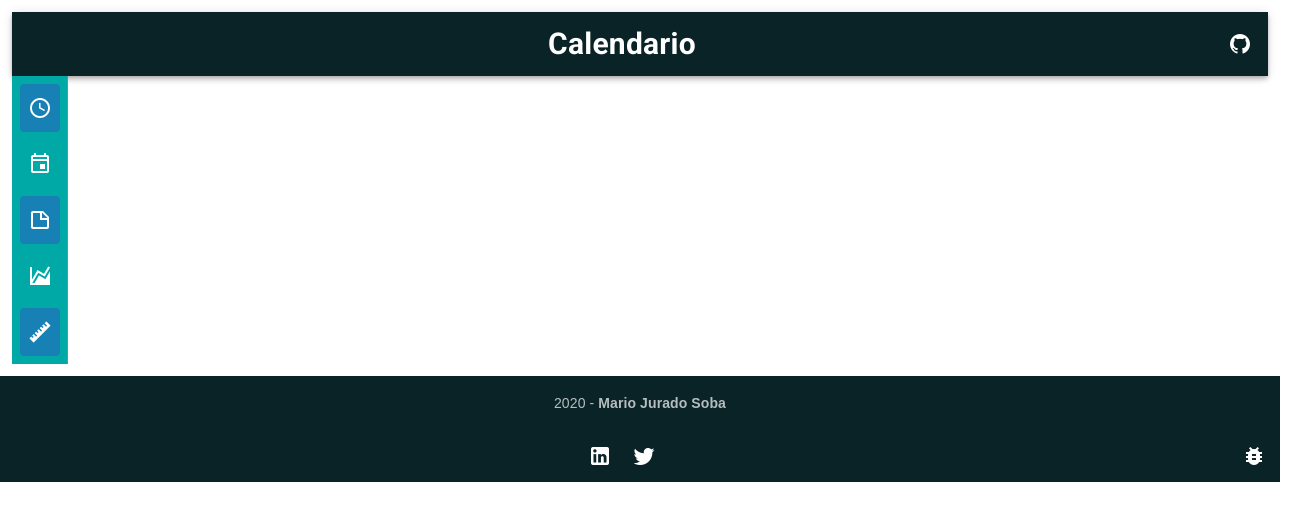
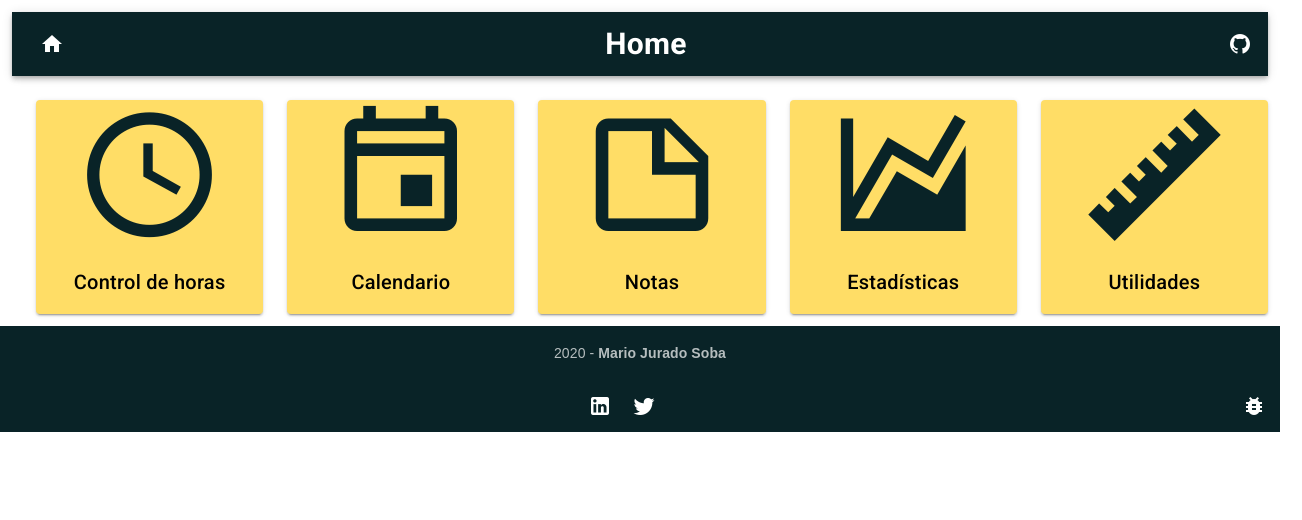
Before and after one commit to Mario2403/UtilsWeb, a Vue app: page / in a window 1280 px wide. Shown: the top 520 px of the page, 1302 px wide, since content can reach past the window. Built offline with nearby package versions, Linux system fonts and the light colour scheme.

Commit message:
Cambio del menu y Home

```diff
--- a/src/App.vue
+++ b/src/App.vue
@@ -3,13 +3,17 @@
     <title>UtilsWeb</title>
     <v-app>
       <v-container fluid>
+        <v-row >
+          <v-col>
         <BarraSuperior title="Calendario" />
-        <v-row no-gutters>
+          </v-col>
+        </v-row>
+        <v-row >
           <v-col class="flex-grow-0 flex-shrink-0">
-          <LeftMenu/>
+            <LeftMenu v-show="!isHome"/>
           </v-col>
           <v-col class="flex-grow-1 flex-shrink-0">
-          <router-view />
+          <router-view @home="isHome = true" />
           </v-col>
         </v-row>
       </v-container>
@@ -28,6 +32,16 @@ export default {
     Footer,
     BarraSuperior,
     LeftMenu
+  },
+  data () {
+    return {
+      isHome:false
+    }
+  },
+  methods: {
+    hola() {
+      console.log("hola");
+    }
   }
 };
 </script>
--- a/src/components/BarraSuperior.vue
+++ b/src/components/BarraSuperior.vue
@@ -1,40 +1,47 @@
 <template>
   <div>
     <v-app-bar color="#092327" dark>
-            <v-spacer />
+      <router-link :to="{name: 'Home'}">
+        <v-btn icon>
+          <v-icon>mdi-home</v-icon>
+        </v-btn>
+      </router-link>
+      <v-spacer />
       <v-toolbar-title light class="title">
         <h2>{{ title }}</h2>
-        </v-toolbar-title>
+      </v-toolbar-title>
 
       <v-spacer />
       <v-btn icon href="https://github.com/Mario2403/UtilsWeb">
         <v-icon color="#FFFFFF">mdi-github</v-icon>
       </v-btn>
     </v-app-bar>
-
   </div>
 </template>
 
 <script>
 export default {
   name: "BarraSuperior",
-  props: ["title"]
-}
+
+  computed: {
+    title: function() {
+      return this.$route.name;
+    }
+  }
+};
 </script>
 
 
 <style>
-.item{
+.item {
   font-family: Avenir, Arial, Helvetica, sans-serif;
 }
-.title{
-    font-family: Avenir, Arial, Helvetica, sans-serif;
-    font-size: 45pt;
+.title {
+  font-family: Avenir, Arial, Helvetica, sans-serif;
+  font-size: 45pt;
 }
-.item-title{
+.item-title {
   padding-left: 15px;
   font-size: 15pt;
 }
-
-
 </style>
--- a/src/views/CalendarioView.vue
+++ b/src/views/CalendarioView.vue
@@ -1,4 +1,4 @@
-<template>
+<template >
 <div>
 <CalendarioComp/>
 </div>
@@ -7,14 +7,12 @@
 
 <script>
 
-//import BarraSuperior from "@/components/BarraSuperior.vue";
 import CalendarioComp from "@/components/CalendarioComp.vue";
 
 
 export default {
 name: "Calendario",
   components: {
-    //BarraSuperior,
     CalendarioComp
   }
 }
--- a/src/views/Home.vue
+++ b/src/views/Home.vue
@@ -1,12 +1,55 @@
 <template>
   <div>
+    <v-row>
+      <v-col :key="card.title" v-for="card in cards">
+        <v-hover
+        v-slot:default="{ hover }"
+
+      >
+        <v-card display color="#FFDD66" :elevation="hover?20:2" max-width="400" class="d-flex flex-column  menu-card ">
+          <v-icon size="150" color="#092327">{{card.icon}}</v-icon>
+
+          <v-card-title class="justify-center card-title">{{card.title}}</v-card-title>
+          <!-- <v-card-subtitle>Subtitulo de la tarjeta</v-card-subtitle>
+          <v-card-text>Textro de la tarjeta</v-card-text> -->
+        </v-card>
+        </v-hover>
+      </v-col>
+    </v-row>
   </div>
 </template>
 
 <script>
-
 export default {
   name: "Home",
-
+  mounted() {
+    this.$emit("home", "true");
+    console.log("emitido");
+  },
+  data() {
+    return{
+      cards:[
+        { title: "Control de horas", icon: "mdi-clock-time-four-outline", route:"/" },
+        { title: "Calendario", icon: "mdi-calendar-outline", route:"Calendario" },
+        { title: "Notas", icon: "mdi-note-outline", route:"/" },
+        { title: "Estadísticas", icon: "mdi-chart-areaspline", route:"Estadisticas"},
+        { title: "Utilidades", icon: "mdi-ruler", route:"/" }
+      ]
+    }
+  }
 };
 </script>
+
+<style scoped>
+.menu-card {
+  height: 100%;
+
+  max-height: 400px;
+}
+.menu-card:hover{
+  background-color: black;
+}
+.card-title{
+  color:black;
+}
+</style>
```
